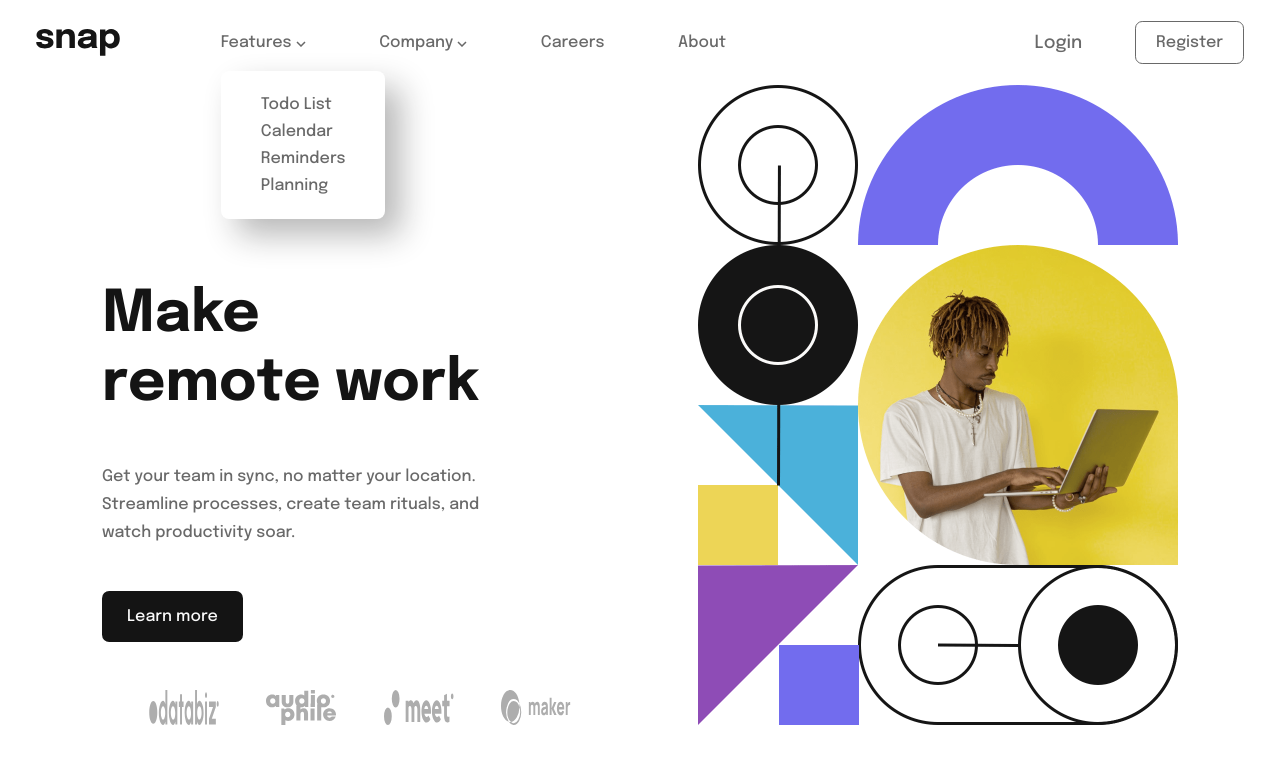
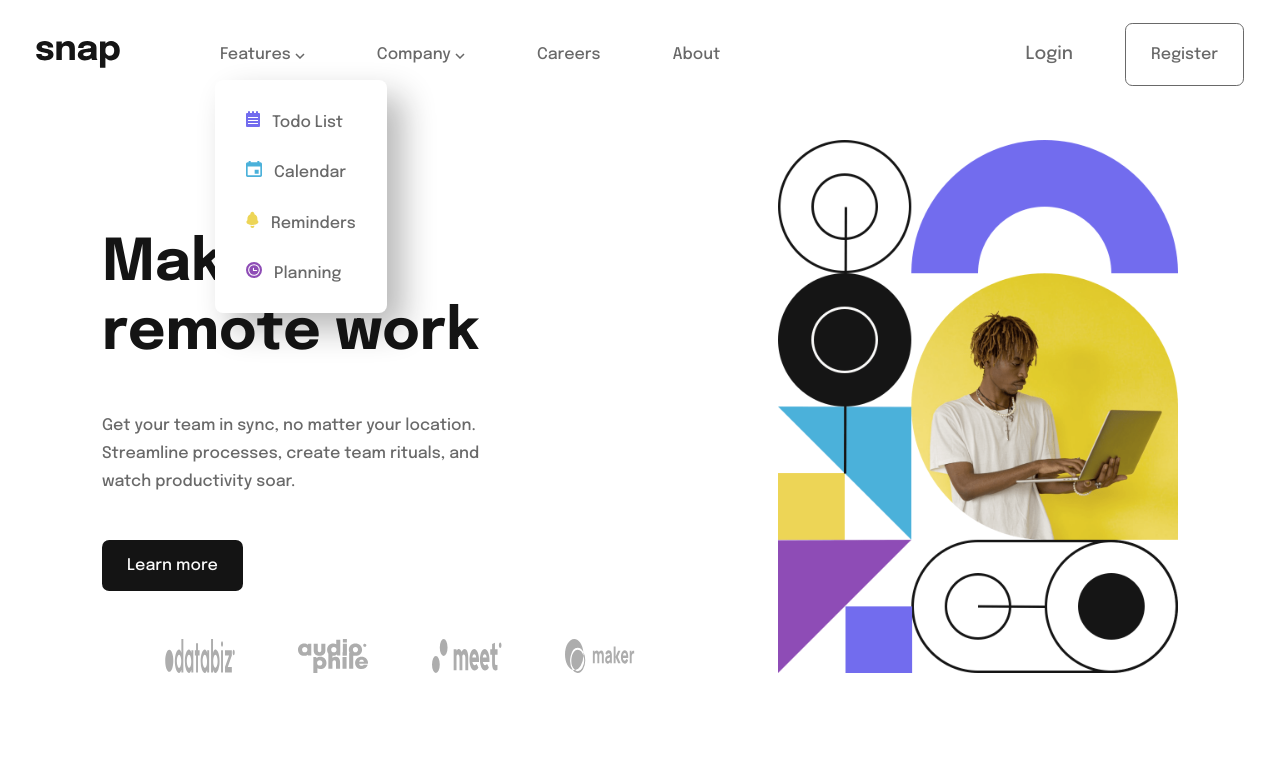
Before and after one commit to Waqas-mpr/intro-section-with-dropdown-navigation-main, a plain HTML site: page index.html in a window 1280 px wide. Both pictures are taken after a click on the item "Features". Drawn offline with Linux system fonts and the light colour scheme.

Commit message:
completed

```diff
--- a/index.html
+++ b/index.html
@@ -31,10 +31,10 @@
               </a>
 
               <ul class="submenu ">
-                <li class="subitem"><a href="#">Todo List</a></li>
-                <li class="subitem"><a href="#">Calendar</a></li>
-                <li class="subitem"><a href="#">Reminders</a></li>
-                <li class="subitem"><a href="#">Planning</a></li>
+                <li class="subitem"><a href="#"><img src="images/icon-todo.svg" alt="">Todo List</a></li>
+                <li class="subitem"><a href="#"><img src="images/icon-calendar.svg" alt="">Calendar</a></li>
+                <li class="subitem"><a href="#"><img src="images/icon-reminders.svg" alt="">Reminders</a></li>
+                <li class="subitem"><a href="#"><img src="images/icon-planning.svg" alt="">Planning</a></li>
               </ul>
             </li>
 
--- a/style.css
+++ b/style.css
@@ -135,6 +135,11 @@ select {
 	position: relative;
 }
 
+.subitem img {
+	display: inline-block;
+	margin-inline-end: 0.75rem;
+}
+
 nav {
 	padding-block: 20px;
 }
@@ -142,13 +147,9 @@ nav {
 a {
 	color: var(--medium-gray);
 	text-decoration: none;
-	display: block;
 }
 .item {
-	/* padding: 15px; */
-
-	padding-inline: clamp(1em, 1vw + 0.5rem, 1.25em);
-	padding-block: clamp(0.5em, 1vw + 0.5rem, 0.75em);
+	padding: 15px;
 }
 
 .item:not(.btn) a {
@@ -177,6 +178,24 @@ a {
 	padding-block-start: 5rem;
 	background-color: white;
 	display: none;
+}
+
+.subitem a {
+	display: block;
+	padding: 10px 15px;
+}
+
+.subitem a:nth-child(1) {
+	padding-block-start: 30px;
+}
+
+.menu li a {
+	display: block;
+	padding: 10px 5px;
+}
+
+.menu li.subitem a {
+	padding: 15px;
 }
 
 .active {
@@ -350,6 +369,7 @@ a {
 		align-items: center;
 		justify-content: center;
 		gap: 5rem;
+		position: relative;
 	}
 
 	.menu,
@@ -368,17 +388,14 @@ a {
 		gap: 2rem;
 	}
 
-	.has-submenu {
-		position: relative;
-	}
-
 	.submenu {
 		position: absolute;
 		background-color: white;
-		padding: 1.25rem;
+		width: fit-content;
+		padding: 1rem;
 		border-radius: 0.5rem;
 		box-shadow: 1rem 1rem 2rem var(--almost-black-transparant);
-		inset-block-start: 50px;
+		inset-block-start: 80px;
 	}
 
 	.menu {
@@ -399,13 +416,14 @@ a {
 		justify-content: start;
 		align-items: end;
 		gap: 5rem;
-
+		max-height: 600px;
 		padding-inline: 2rem;
+		margin-block-start: 2rem;
 	}
 
 	.hero-content-section {
 		grid-template-rows: repeat(3, 1fr);
-		justify-content: center;
+		justify-content: space-between;
 		align-items: start;
 	}
 
@@ -426,7 +444,7 @@ a {
 	}
 
 	.hero-image {
-		width: clamp(350px, 100%, 480px);
+		width: clamp(350px, 100%, 400px);
 		height: auto;
 	}
 }
```
